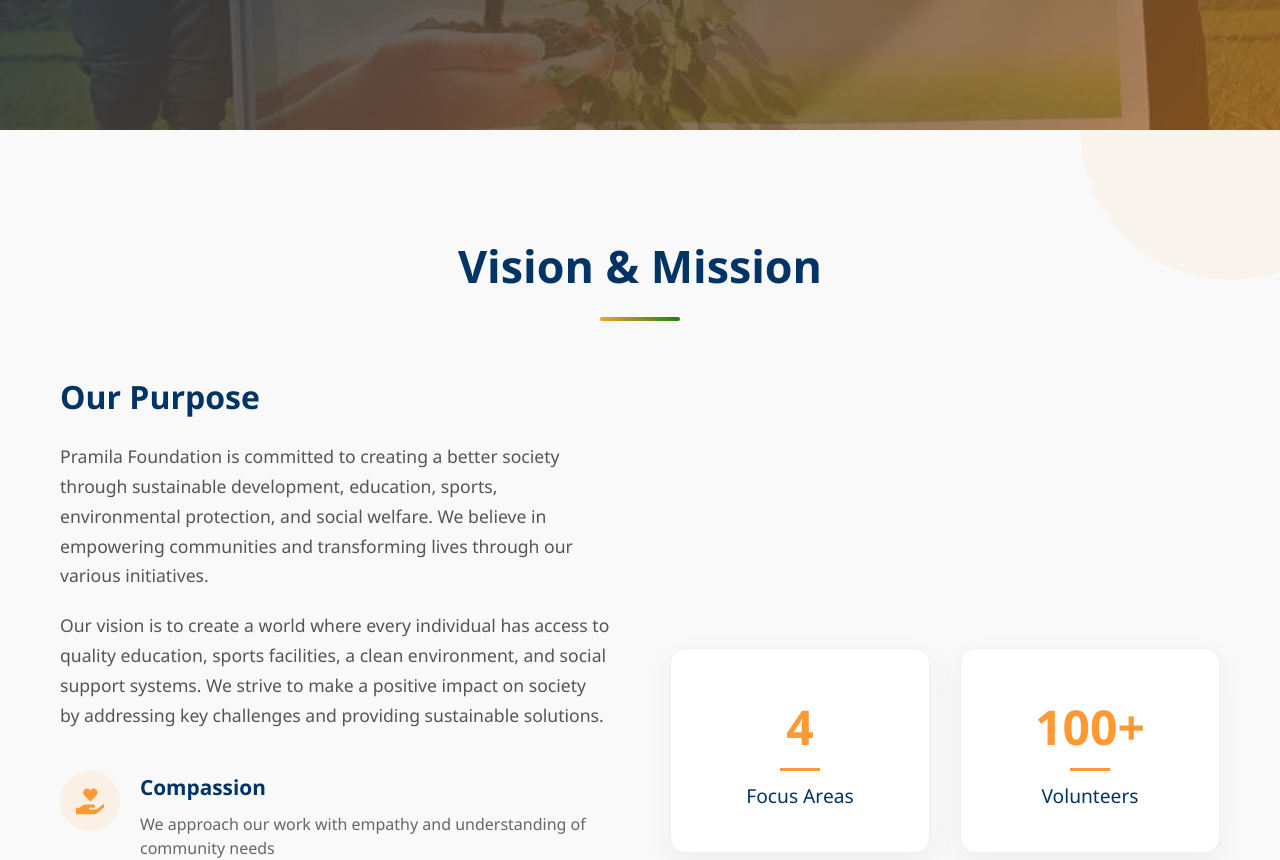
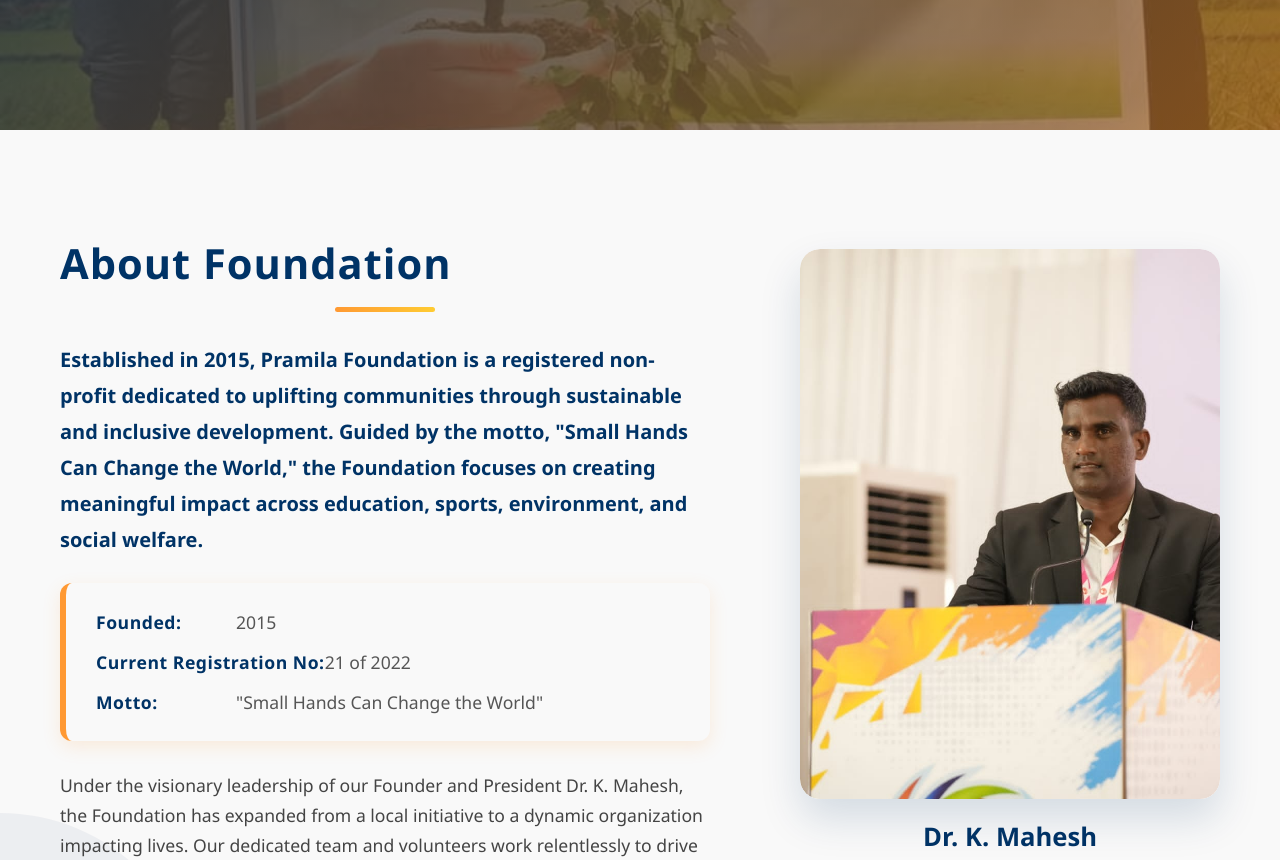
Before and after one commit to PranayTadakamalla/pramila-foundation, a React (Create React App) app: page / in a window 1280 px wide. Shown: the part 760-1620 px from the top of the page. Built offline with nearby package versions, Linux system fonts and the light colour scheme.

Commit message:
Changed App.JS and FounderSection.JS

```diff
--- a/src/App.js
+++ b/src/App.js
@@ -6,12 +6,14 @@
 import Programs from './components/Programs';
 import Gallery from './components/Gallery';
 import Footer from './components/Footer';
+import FounderSection from './components/FounderSection';
 
 function App() {
   return (
     <div className="app">
       <Header />
       <Hero />
+      <FounderSection />
       <Mission />
       <Programs />
       <Gallery />
--- a/src/components/FounderSection.js
+++ b/src/components/FounderSection.js
@@ -47,7 +47,7 @@
                 <a href="https://instagram.com" target="_blank" rel="noreferrer" aria-label="Instagram">
                   <FaInstagram />
                 </a>
-                <a href="https://linkedin.com" target="_blank" rel="noreferrer" aria-label="LinkedIn">
+                <a href="https://www.linkedin.com/in/dr-k-mahesh-8339602a8/" target="_blank" rel="noreferrer" aria-label="LinkedIn">
                   <FaLinkedinIn />
                 </a>
               </div>
```
